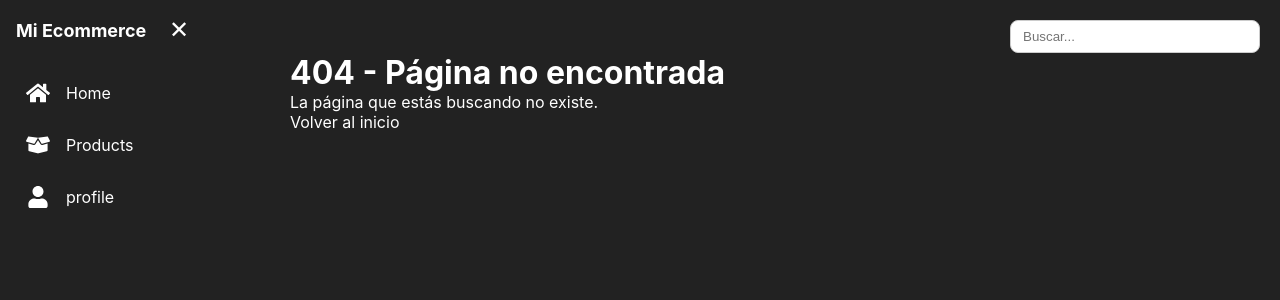
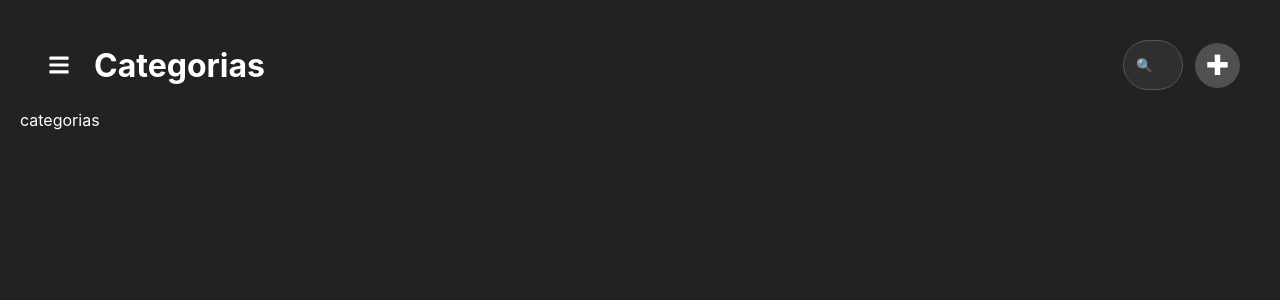
Before and after one commit to EnzoLlanos/Ecommerce-React, a React (Create React App) app: page /categorias in a window 1280 px wide. Before the commit this address had no page. Shown: the top 300 px of the page. Built offline with nearby package versions, Linux system fonts and the light colour scheme.

Commit message:
Header
arregle el header, ya casi esta, antes no desaparecia por completo, quedaba presente pero mas pequeño, ahora esta en el header y desaparece por completo, deplazando el contenido principal

```diff
--- a/src/App.css
+++ b/src/App.css
@@ -25,5 +25,5 @@
 .app-content {
   flex: 1;
   padding: 20px;
-  padding-left: 70px;
+  min-width: 0;
 }
--- a/src/App.jsx
+++ b/src/App.jsx
@@ -9,6 +9,7 @@ import NewProduct from "./pages/Products/NewProduct/NewProduct";
 import Profile from "./pages/Profile/Profile";
 import NotFound from "./pages/Errors/NotFound/NotFound";
 import Layout from './components/Layout/Layout';
+import CategoriesList from './pages/Categories/CategoriesList/CategoriesList';
 
 function App() {
   return (
@@ -19,6 +20,7 @@ function App() {
             <Route path="/products" element= {<ProductsList/>}/>
             <Route path= "/products/new" element= {<NewProduct/>}/>
             <Route path= "/Products/:id" element= {<ProductView/>}/>
+            <Route path='/categorias' element={<CategoriesList/>}/>
             <Route path= "/profile" element= {<Profile/>}/>
             <Route path= "*" element= {<NotFound/>}/>
           </Routes>
--- a/src/components/Header/Header.jsx
+++ b/src/components/Header/Header.jsx
@@ -1,21 +1,30 @@
 import "./Header.scss";
+import { useHeaderConfig } from "../../context/HeaderContext";
+import { FaBars } from "react-icons/fa";
 
 function Header({titulo, mostrarBuscador = true, mostrarBotonNuevo = false}) {
+    const { menuAbierto, setMenuAbierto } = useHeaderConfig();
     return(
         <header className="header">
 
+            <button className="menu-toggle" onClick={() => setMenuAbierto(!menuAbierto)}>
+                <FaBars/>
+            </button>
+
             <h1>{titulo}</h1>
 
-            {mostrarBuscador && (
+            <div className="header-actions">
+               {mostrarBuscador && (
                 <form className="form-buscador">
-                    <input type="search" placeholder="Buscar..." className="buscador"/>
+                    <input type="search" placeholder="🔍" className="buscador"/>
                 </form>
 
-            )}
-            {mostrarBotonNuevo && (
-                <button className="boton-nuevo">Agregar Producto</button>
-            )}
+                )}
+                {mostrarBotonNuevo && (
+                    <button className="boton-nuevo">✚</button>
+                )}
 
+            </div>
         </header>
     )
 }
--- a/src/components/Header/Header.scss
+++ b/src/components/Header/Header.scss
@@ -1,15 +1,65 @@
-
-
 .header {
     display: flex;
-    justify-content: space-between;
     align-items: center;
+    padding: 20px;
+    gap: 16px;
+}
 
+.menu-toggle {
+    background: none;
+    border: none;
+    color: white;
+    font-size: 22px;
+    cursor: pointer;
+    padding: 8px;
+    border-radius: 8px;
+    display: flex;
+    align-items: center;
+    justify-content: center;
 }
+
+.menu-toggle:hover {
+    background: rgb(60, 60, 60);
+}
+
+.header-actions {
+    margin-left: auto;
+    display: flex;
+    align-items: center;
+    gap: 12px;
+}
+
 .buscador {
-  width: 250px;
-  padding: 8px 12px;
-  border-radius: 8px;
-  border: 1px solid #ccc;
-  outline: none;
+    width: 60px;
+    height: 50px;
+    padding: 8px 12px;
+    border-radius: 25px;
+    border: 1px solid #555;
+    background: #2f2f2f;
+    color: white;
+    outline: none;
+
+    transition: width .3s ease,
+                border-radius .3s ease,
+                border-color .3s ease,
+                box-shadow .3s ease;
 }
+
+.buscador:focus {
+    width: 300px;
+    border-radius: 20px;
+    border-color: #696969;
+    box-shadow: 0 0 8px rgba(255, 255, 255, 0.801);
+    text-align: left;
+}
+
+.boton-nuevo {
+    width: 45px;
+    height: 45px;
+    border-radius: 50%;
+    border: none;
+    background: #505052;
+    color: white;
+    font-size: 28px;
+    cursor: pointer;
+}
--- a/src/components/Layout/Layout.jsx
+++ b/src/components/Layout/Layout.jsx
@@ -1,30 +1,28 @@
-import { useState, useRef, useEffect } from "react";
+import { useRef, useEffect } from "react";
 import NavBar from "../NavBar/NavBar";
 import Header from "../Header/Header";
 import { useHeaderConfig } from "../../context/HeaderContext";
 
 function Layout({ children }) {
-  const {headerConfig} = useHeaderConfig();
-  const [menuAbierto, setMenuAbierto] = useState(true);
+  const { headerConfig, menuAbierto, setMenuAbierto } = useHeaderConfig();
   const navRef = useRef(null);
 
   useEffect(() => {
-    const click = (e) =>{
-        if(navRef.current && !navRef.current.contains(e.target) && menuAbierto){
-            setMenuAbierto(false)
-        }
-    }
+    const click = (e) => {
+      if(navRef.current && !navRef.current.contains(e.target) && menuAbierto){
+        setMenuAbierto(false);
+      }
+    };
 
-
-  document.addEventListener("mousedown", click)
-    return () => document.removeEventListener("mousedown", click)
-  }, [menuAbierto])
+    document.addEventListener("mousedown", click);
+    return () => document.removeEventListener("mousedown", click);
+  }, [menuAbierto, setMenuAbierto]);
 
   return (
     <div className="app-layout">
-        <div ref={navRef}>
-            <NavBar menuAbierto={menuAbierto} setMenuAbierto={setMenuAbierto}/>
-        </div>
+      <div ref={navRef} className={`nav-wrapper ${menuAbierto ? "open" : ""}`}>
+        <NavBar />
+      </div>
       <main className="app-content">
         <Header {...headerConfig}/>
         {children}
--- a/src/components/NavBar/NavBar.jsx
+++ b/src/components/NavBar/NavBar.jsx
@@ -1,43 +1,49 @@
 import { NavLink } from "react-router-dom"
 import "./NavBarStyle.css"
-import {FaHome, FaBoxOpen, FaUser} from "react-icons/fa"
+import {FaHome, FaBoxOpen, FaUser, FaTags} from "react-icons/fa"
+import { useHeaderConfig } from "../../context/HeaderContext"
 
-function NavBar({menuAbierto, setMenuAbierto}) {
+function NavBar() {
+  const { setMenuAbierto } = useHeaderConfig();
+
+  const handleClick = () => setMenuAbierto(false);
+
   return(
-
-    <aside className={`NavBar ${menuAbierto ? "open" : "closed"}`}>
+    <nav className="NavBar">
       <div className="NavBar-header">
         <span className="NavBar-logo">Mi Ecommerce</span>
-        <button className="menu-toggle" onClick={() => setMenuAbierto(!menuAbierto)} >
-        {menuAbierto ? "✕" : "☰"}
-      </button>
       </div>
 
-
-        <ul>
+      <ul onClick={handleClick}>
         <li>
           <NavLink end to="/">
             <FaHome className="icon"/>
-              <span className="text">Home</span>
+            <span className="text">Inicio</span>
           </NavLink>
         </li>
 
         <li>
           <NavLink to="/products">
             <FaBoxOpen className="icon"/>
-              <span className="text">Products</span>
+            <span className="text">Productos</span>
+          </NavLink>
+        </li>
+
+        <li>
+          <NavLink to="/categorias">
+            <FaTags className="icon"/>
+            <span className="text">Categorías</span>
           </NavLink>
         </li>
 
         <li>
           <NavLink to="/profile">
             <FaUser className="icon"/>
-              <span className="text">profile</span>
+            <span className="text">Perfil</span>
           </NavLink>
         </li>
       </ul>
-    </aside>
-
+    </nav>
   )
 }
 
--- a/src/components/NavBar/NavBarStyle.css
+++ b/src/components/NavBar/NavBarStyle.css
@@ -1,27 +1,25 @@
-.NavBar {
-    position: relative;
-    background: rgb(34, 34, 34);
-    min-height: 100vh;
-    transition: width .5s ease;
+.nav-wrapper {
+    width: 0;
     overflow: hidden;
-    white-space: nowrap;
+    transition: width 0.3s ease;
+    flex-shrink: 0;
 }
 
-.NavBar.open {
-    width: 220px;
+.nav-wrapper.open {
+    width: 260px;
 }
 
-.NavBar.closed {
-    width: 70px;
+.NavBar {
+    width: 260px;
+    height: 100vh;
     background: rgb(34, 34, 34);
+    overflow-y: auto;
 }
-
 
 .NavBar-header {
     display: flex;
     align-items: center;
-    justify-content: space-between;
-    padding: 10px 16px;
+    padding: 20px 16px;
     height: 60px;
 }
 
@@ -29,31 +27,11 @@
     color: white;
     font-weight: bold;
     font-size: 18px;
-    white-space: nowrap;
-    opacity: 1;
-    transition: opacity .2s;
 }
 
-.NavBar.closed .NavBar-logo {
-    opacity: 0;
-    width: 0;
-    overflow: hidden;
-}
-
-.menu-toggle {
-    width: 50px;
-    height: 50px;
-    font-size: 24px;
-    border: none;
-    background: rgb(34, 34, 34);
-    color: white;
-    cursor: pointer;
-    z-index: 100;
-    flex-shrink: 0;
-}
 .NavBar ul {
     list-style: none;
-    padding: 10px;
+    padding: 10px 0;
     margin: 0;
 }
 
@@ -61,33 +39,33 @@
     margin-bottom: 6px;
 }
 
-.NavBar a{
-    display:flex;
-    align-items:center;
-    gap:16px;
-
-    padding:12px 16px;
+.NavBar a {
+    display: flex;
+    align-items: center;
+    gap: 16px;
+    padding: 12px 20px;
+    margin-left: 6px;
 }
 
 .NavBar a:hover {
     background: rgb(60, 60, 60);
-    transition: .5s;
+    margin-left: 3px;
+    border-radius: 8px;
+    transition: .3s;
 }
 
 .NavBar a.active {
     background: rgb(88, 88, 88);
+    margin-left: 6px;
+    border-radius: 8px;
 }
-.icon{
-    min-width:24px;
-    font-size:22px;
-}
-.text{
-    transition:.5s;
-}
-.NavBar.closed .text{
-    opacity:0;
-    width:0;
-    overflow:hidden;
+
+.icon {
+    min-width: 24px;
+    min-height: 24px;
+    font-size: 24px;
+    display: flex;
+    justify-content: center;
 }
 
 a {
--- a/src/context/HeaderContext.jsx
+++ b/src/context/HeaderContext.jsx
@@ -8,8 +8,11 @@ export function HeaderProvider({ children }) {
     mostrarBuscador: true,
     mostrarBotonNuevo: false,
   })
+
+  const [menuAbierto, setMenuAbierto] = useState(false);
+
   return(
-    <HeaderContext.Provider value={{headerConfig, setHeaderConfig}}>
+    <HeaderContext.Provider value={{headerConfig, setHeaderConfig, menuAbierto, setMenuAbierto}}>
         {children}
     </HeaderContext.Provider>
   );
--- a/src/pages/Categories/CategoriesList/CategoriesList.jsx
+++ b/src/pages/Categories/CategoriesList/CategoriesList.jsx
@@ -1,12 +1,10 @@
 import React from 'react';
 import './CategoriesList.css';
+import useHeader from '../../../hooks/useHeader';
 
 function CategoriesList() {
-  return (
-    <div className="categories-list">
-      <h1>Categories List</h1>
-    </div>
-  );
+  useHeader({titulo:"Categorias", mostrarBotonNuevo: true})
+  return <div>categorias</div>
 }
 
 export default CategoriesList;
--- a/src/pages/Home/Home.jsx
+++ b/src/pages/Home/Home.jsx
@@ -2,8 +2,8 @@ import React from 'react';
 import './Home.css';
 import useHeader from '../../hooks/useHeader';
 
-function Home() {
-  useHeader({ titulo: "Inicio" });
+function Home({userName}) {
+  useHeader({ titulo: `¡Hola ${userName}!`, mostrarBuscador: false });
   return <div>Inicio</div>;
 }
 
```
Lines whose indentation alone changed are shown as unchanged.
